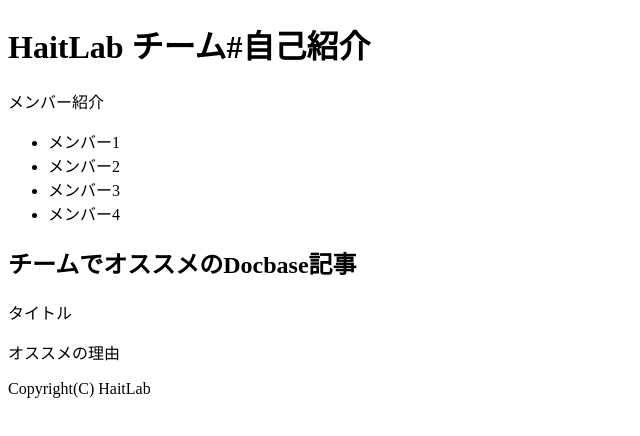
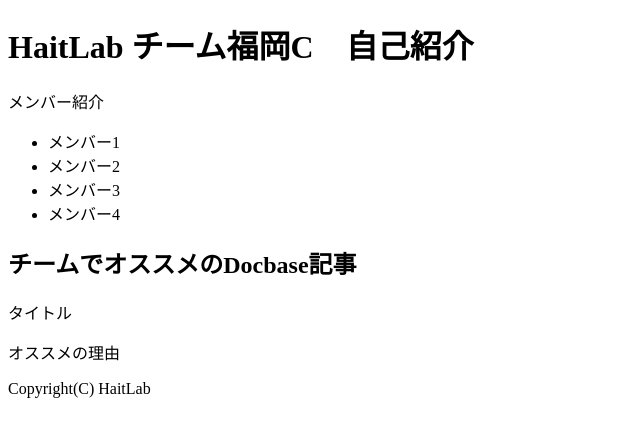
Before and after one commit to kotarocho/workshop-repository-C, a plain HTML site: page index.html in a window 1280 px wide. Shown: the whole page, without its empty margins (0-640 px from the left). Drawn offline with Linux system fonts and the light colour scheme.

Commit message:
チーム名の変更

```diff
--- a/index.html
+++ b/index.html
@@ -7,7 +7,7 @@
 
     <body>
         <header>
-            <h1>HaitLab チーム#自己紹介</h1>
+            <h1>HaitLab チーム福岡C　自己紹介</h1>
         </header>
 
         <p>メンバー紹介</p>
```
